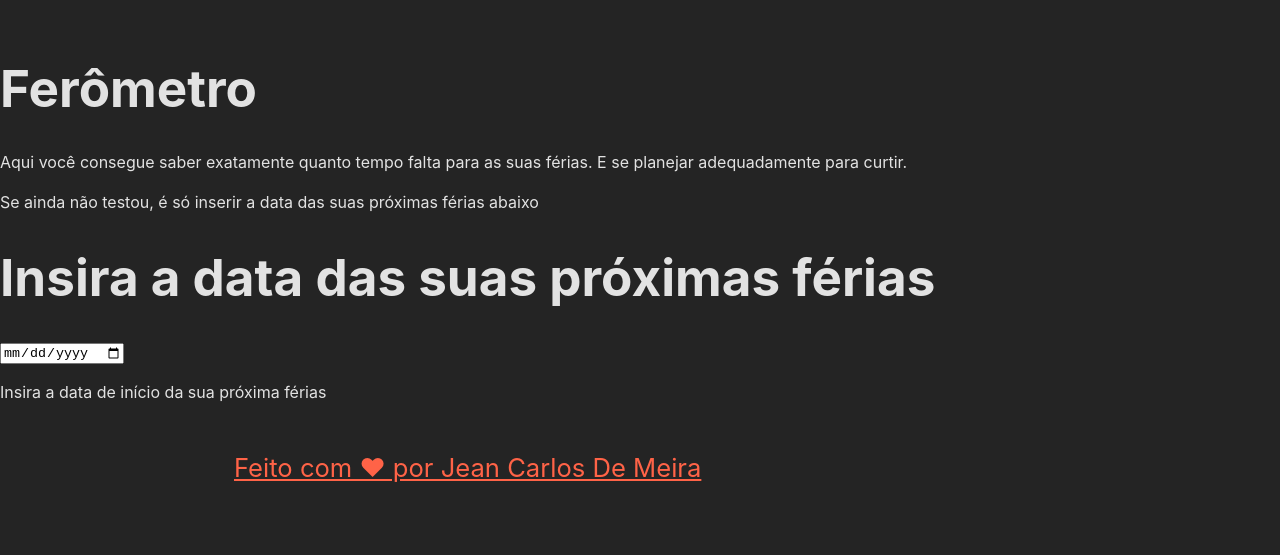
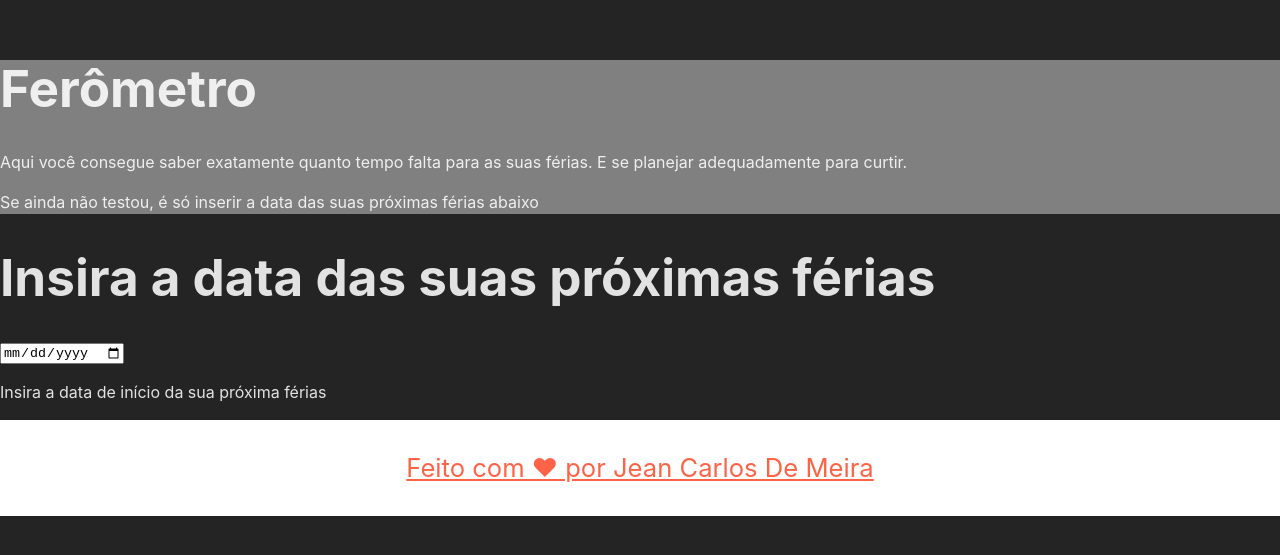
Before and after one commit to JCDMeira/ferometro, a React (Vite) app: page / in a window 1280 px wide. Shown: the part 129-684 px from the top of the page. Built offline with nearby package versions, Linux system fonts and the light colour scheme.

Commit message:
refactor: Header as a component

```diff
--- a/src/App.tsx
+++ b/src/App.tsx
@@ -4,6 +4,7 @@ import { Clock } from "./components/Clock";
 import Thermometer from "./components/thermometer";
 import { GlobalStyle } from "./global";
 import Footer from "./components/Footer";
+import Header from "./components/Header";
 
 function App() {
   const [date, setDate] = useState<null | Date>(null);
@@ -18,17 +19,7 @@ function App() {
   return (
     <>
       <GlobalStyle />
-      <header>
-        <h1>Ferômetro</h1>
-        <p>
-          Aqui você consegue saber exatamente quanto tempo falta para as suas
-          férias. E se planejar adequadamente para curtir.
-        </p>
-        <p>
-          Se ainda não testou, é só inserir a data das suas próximas férias
-          abaixo
-        </p>
-      </header>
+      <Header />
       <main>
         <div className="App">
           <div>
--- a/src/components/Footer/styled.ts
+++ b/src/components/Footer/styled.ts
@@ -1,6 +1,7 @@
 import styled from "styled-components";
 
 export const Footer = styled.footer`
+  width: 100vw;
   text-align: center;
   font-size: 1.6rem;
   height: 6rem;
@@ -15,4 +16,6 @@ export const Footer = styled.footer`
     font-size: 1.65rem;
     font-weight: bold;
   }
+
+  background: white;
 `;
--- /dev/null
+++ b/src/components/Header/index.tsx
@@ -0,0 +1,20 @@
+import React from "react";
+
+import * as S from "./styles";
+
+const Header: React.FC = () => {
+  return (
+    <S.Header>
+      <h1>Ferômetro</h1>
+      <p>
+        Aqui você consegue saber exatamente quanto tempo falta para as suas
+        férias. E se planejar adequadamente para curtir.
+      </p>
+      <p>
+        Se ainda não testou, é só inserir a data das suas próximas férias abaixo
+      </p>
+    </S.Header>
+  );
+};
+
+export default Header;
--- /dev/null
+++ b/src/components/Header/styles.ts
@@ -0,0 +1,7 @@
+import styled from "styled-components";
+
+export const Header = styled.header`
+  width: 100vw;
+
+  background-color: gray;
+`;
```
